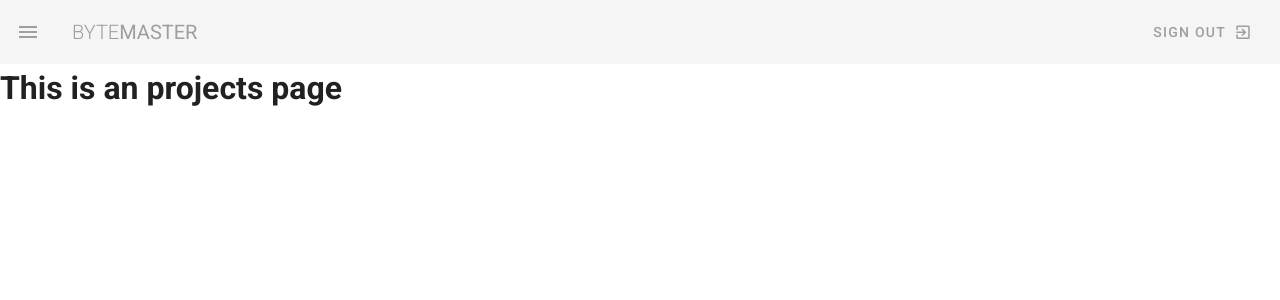
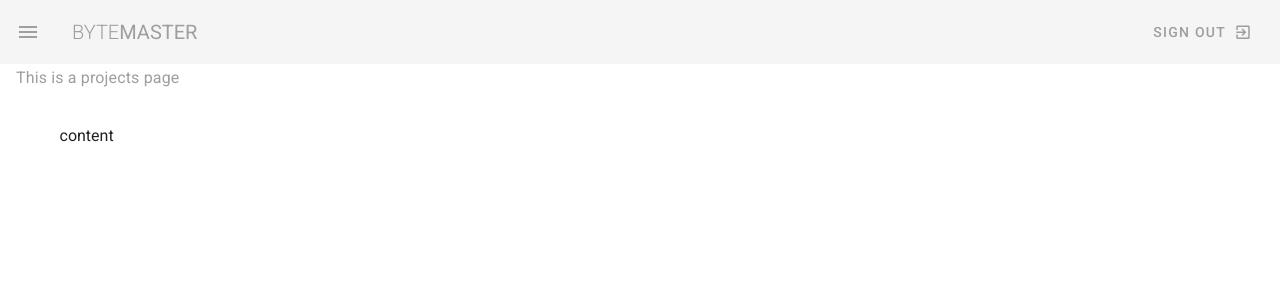
Before and after one commit to JoseHenriquePatrocinio/vuetify, a Vue app: page /projects in a window 1280 px wide. Shown: the top 300 px of the page. Built offline with nearby package versions, Linux system fonts and the light colour scheme.

Commit message:
Marging and padding

```diff
--- a/src/App.vue
+++ b/src/App.vue
@@ -1,7 +1,7 @@
 <template>
   <v-app>
     <NavbarComp />
-    <v-main>
+    <v-main class="mx-4 mb-4">
       <router-view />
     </v-main>
   </v-app>
--- a/src/views/Dashboard.vue
+++ b/src/views/Dashboard.vue
@@ -1,6 +1,11 @@
 <template>
   <div class="dashboard">
-    <h1>homepage</h1>
+    <h1 class="text-subtitle-1 grey--text">homepage</h1>
+
+    <v-container class="my-5">
+        content
+      </v-container>
+
   </div>
 </template>
 
--- a/src/views/Projects.vue
+++ b/src/views/Projects.vue
@@ -1,6 +1,11 @@
 <template>
   <div class="projects">
-    <h1>This is an projects page</h1>
+    <h1 class="text-subtitle-1 grey--text">This is a projects page</h1>
+
+    <v-container class="my-5">
+        content
+      </v-container>
+
   </div>
 </template>
 
--- a/src/views/Team.vue
+++ b/src/views/Team.vue
@@ -1,6 +1,11 @@
 <template>
     <div class="team">
-      <h1>This is the team page</h1>
+      <h1 class="text-subtitle-1 grey--text">This is the team page</h1>
+
+      <v-container class="my-5">
+        content
+      </v-container>
+
     </div>
   </template>
 
```
